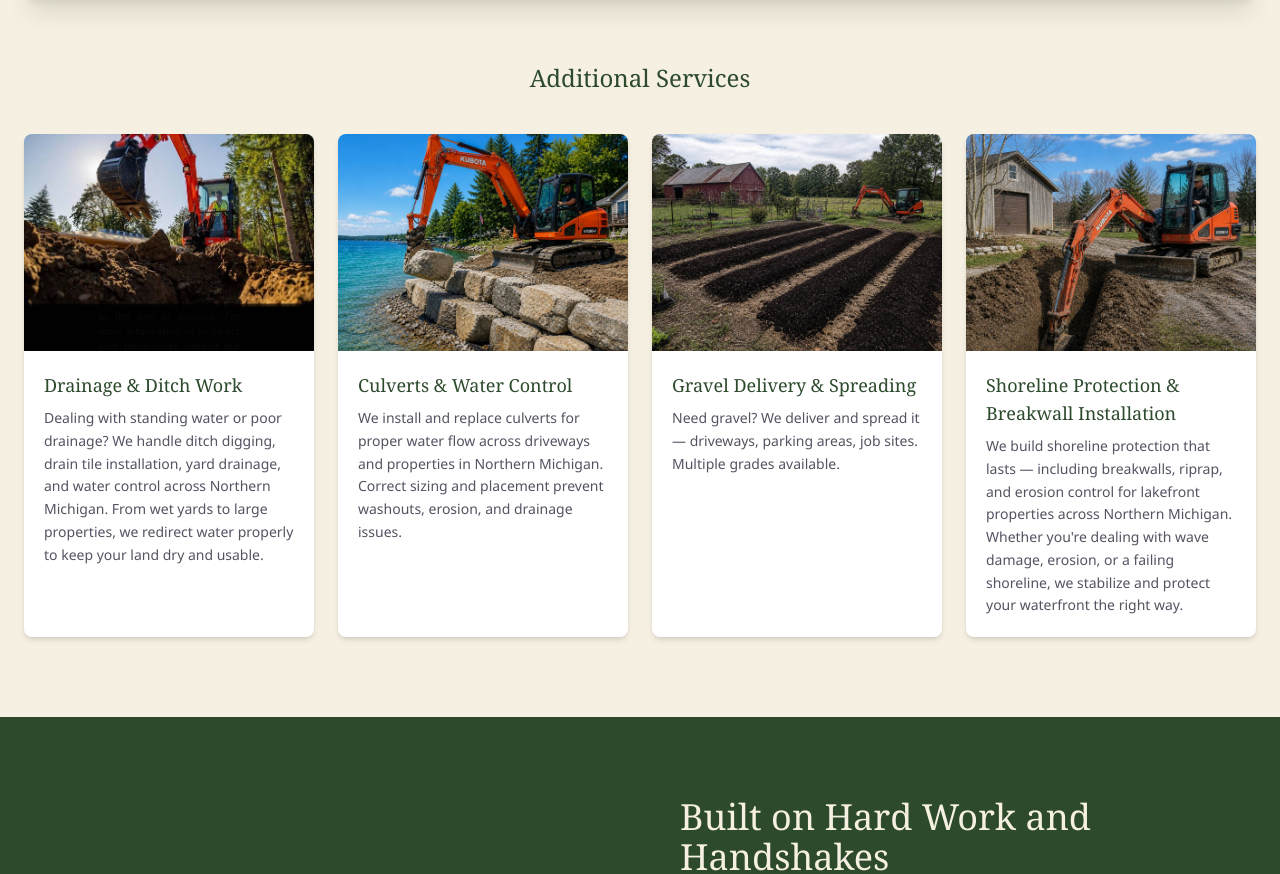
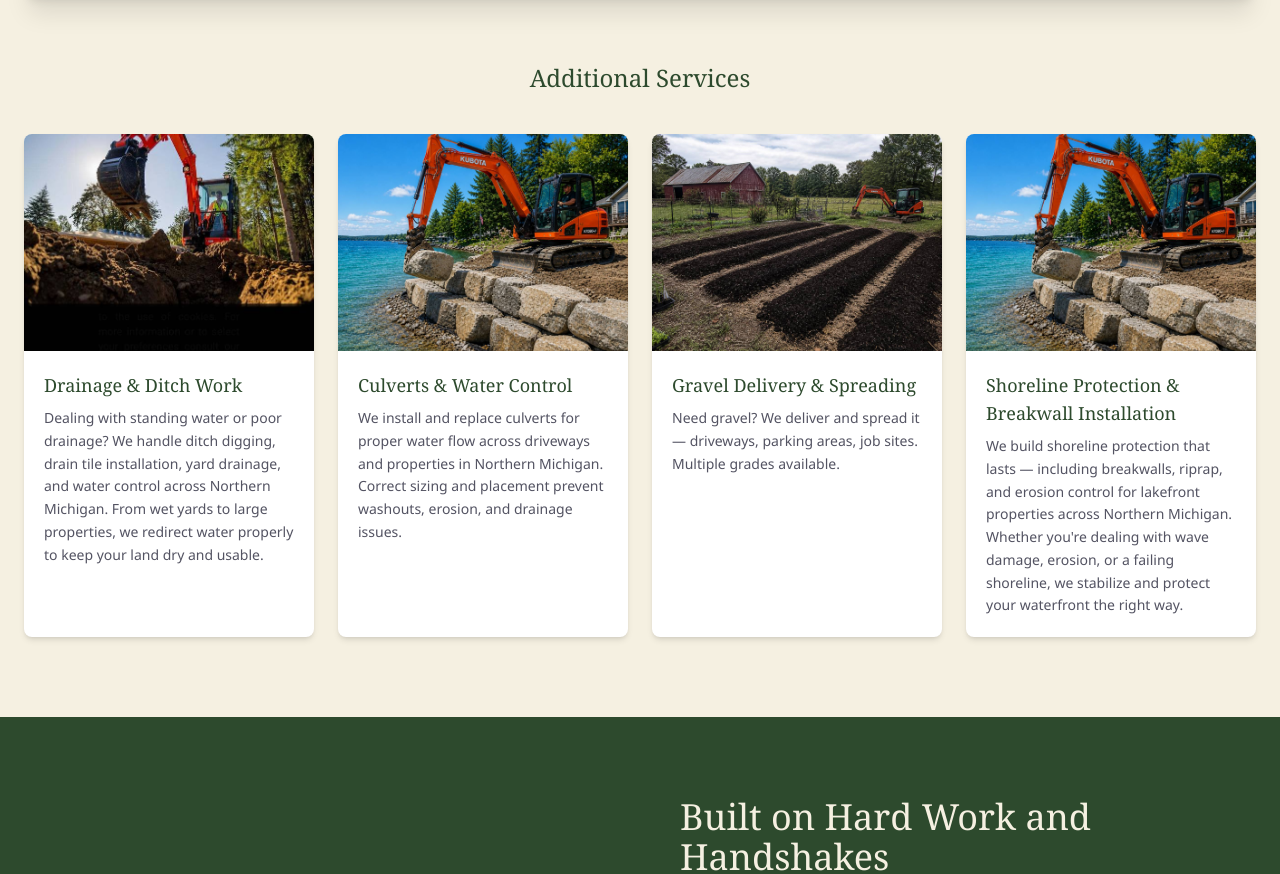
Before and after one commit to Sherryfarmshop/great-lakes-excavating, a Next.js app: page / in a window 1280 px wide. Shown: the part 3623-4497 px from the top of the page. Built offline with nearby package versions, Linux system fonts and the light colour scheme.

Commit message:
Swap shoreline image to breakwall photo

```diff
--- a/src/components/Services.tsx
+++ b/src/components/Services.tsx
@@ -47,7 +47,7 @@ const secondaryServices = [
   {
     title: 'Shoreline Protection & Breakwall Installation',
     desc: 'We build shoreline protection that lasts — including breakwalls, riprap, and erosion control for lakefront properties across Northern Michigan. Whether you\'re dealing with wave damage, erosion, or a failing shoreline, we stabilize and protect your waterfront the right way.',
-    img: '/images/gallery-1.jpg',
+    img: '/images/gallery-7.jpg',
   },
 ];
 
```
